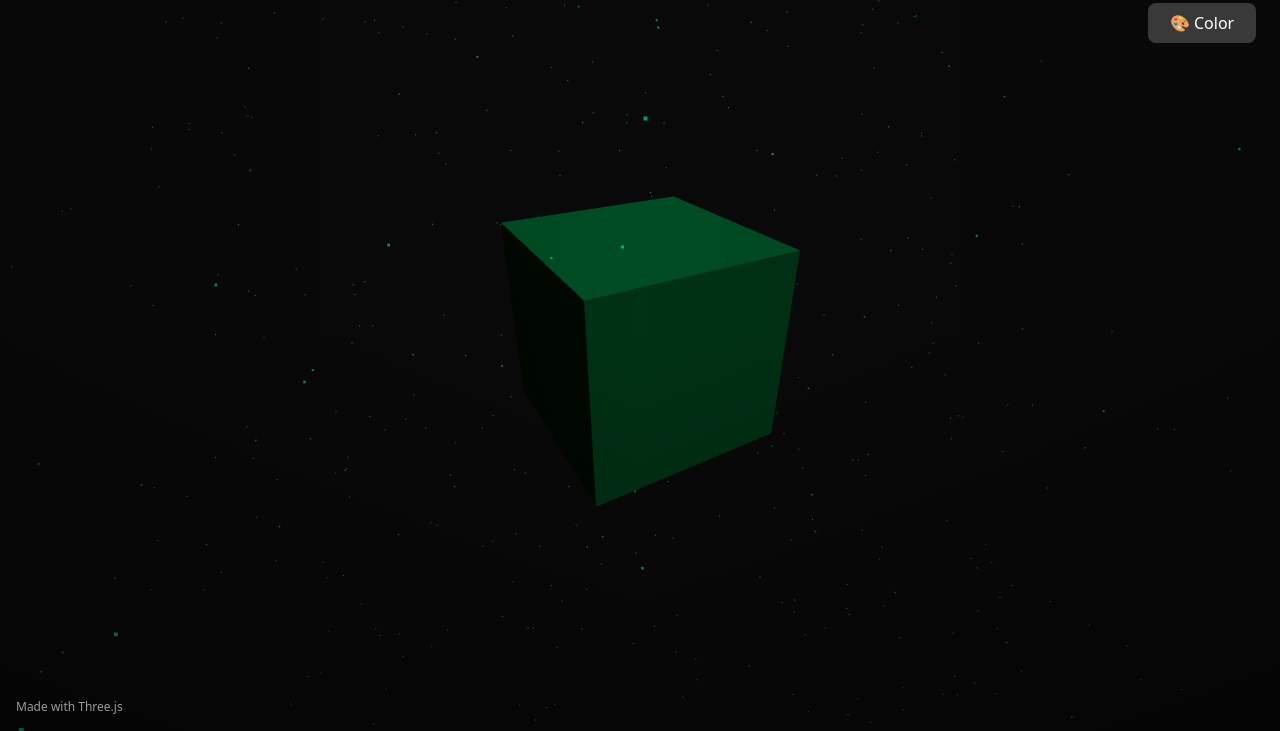
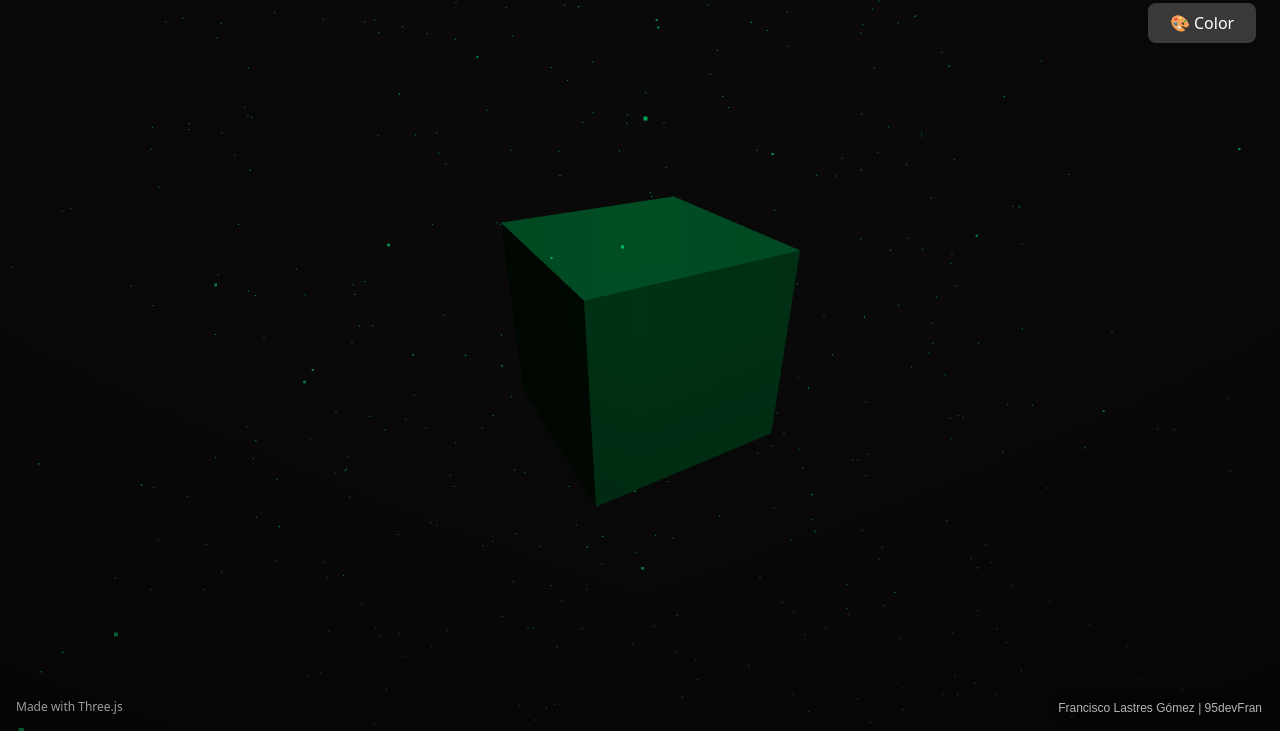
Before and after one commit to 95devFran/the-cube, a plain HTML site: page index.html in a window 1280 px wide. Shown: the part 69-800 px from the top of the page. Drawn offline with nearby package versions, Linux system fonts and the light colour scheme; animation ran at ten frames a second.

Commit message:
Update style.css

```diff
--- a/style.css
+++ b/style.css
@@ -39,3 +39,17 @@ button:hover {
 .text-white\/60 {
   color: rgba(255, 255, 255, 0.6);
 }
+
+#branding {
+  position: absolute;       /* Flotante sobre el canvas */
+  bottom: 10px;             /* 10px desde abajo */
+  right: 10px;              /* 10px desde la derecha */
+  font-size: 12px;          /* Tamaño pequeño y elegante */
+  color: rgba(255, 255, 255, 0.7); /* Blanco con transparencia */
+  font-family: 'Arial', sans-serif;
+  background: rgba(0, 0, 0, 0.3);  /* Fondo sutil para contraste */
+  padding: 4px 8px;         /* Pequeño padding */
+  border-radius: 6px;       /* Bordes redondeados */
+  pointer-events: none;     /* No interfiere con el mouse */
+  z-index: 30;              /* Siempre encima de todo */
+}
```
